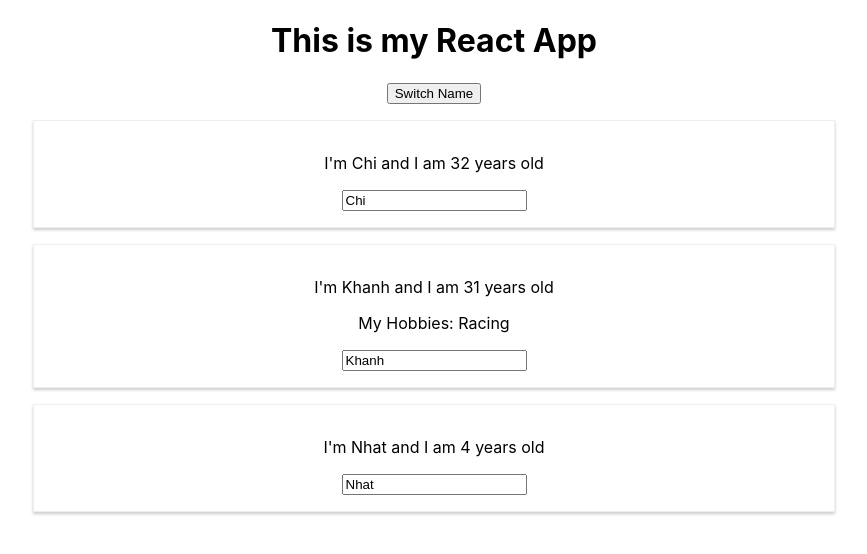
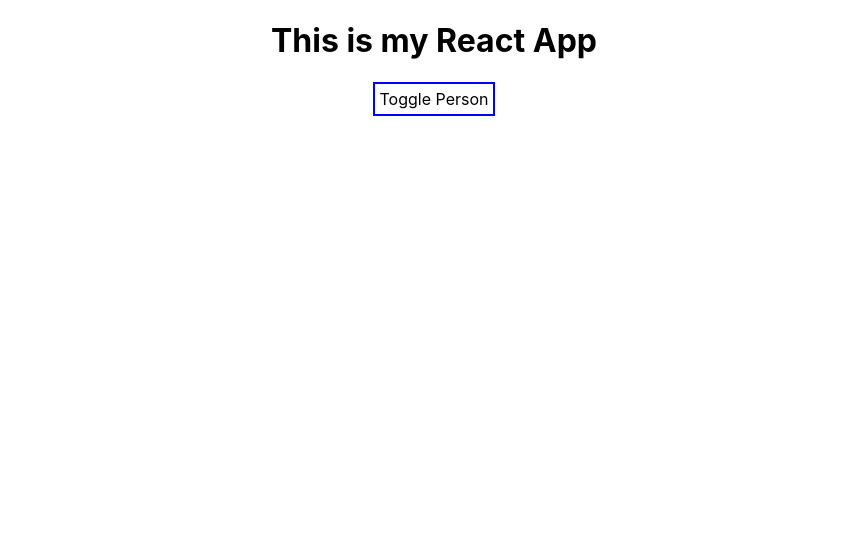
Before and after one commit to chidang/learn-reactjs, a React (Create React App) app: page / in a window 1280 px wide. Shown: the top 554 px of the page, without its empty margins (206-1073 px from the left). Built offline with nearby package versions, Linux system fonts and the light colour scheme.

Commit message:
Rendering Content Conditionally

```diff
--- a/src/App.js
+++ b/src/App.js
@@ -9,7 +9,8 @@ const App = props => {
       { name: 'Khanh', age: 31},
       { name: 'Nhat', age: 4}
     ],
-    otherState: 'some other value'
+    otherState: 'some other value',
+    showPerson: false
   });
 
   const switchNameHandler = (newName) => {
@@ -29,10 +30,35 @@ const App = props => {
     ]});
   }
 
+  const togglePersonsHandler = () => {
+    const showPerson = personsState.showPerson
+    setPersonState(prevState => ({
+      ...prevState,
+      showPerson: !showPerson
+     }));
+
+  }
+
+  const style = {
+    backgroundColor: 'white',
+    font: 'inherit',
+    border: '2px solid blue',
+    padding: '5px',
+    cursor: 'pointer'
+  };
+
   return (
     <div className="App">
       <h1>This is my React App</h1>
-      <button onClick={() => switchNameHandler('Abc')}>Switch Name</button>
+      <button
+        style={style}
+        onClick={() => togglePersonsHandler()}
+      >
+        Toggle Person
+      </button>
+      {
+        personsState.showPerson ?
+        <div>
           <Person
             name={personsState.persons[0].name}
             age={personsState.persons[0].age}
@@ -48,6 +74,8 @@ const App = props => {
             name={personsState.persons[2].name}
             age={personsState.persons[2].age}
           />
+        </div> : null
+      }
     </div>
   )
 }
```
Lines whose indentation alone changed are shown as unchanged.
